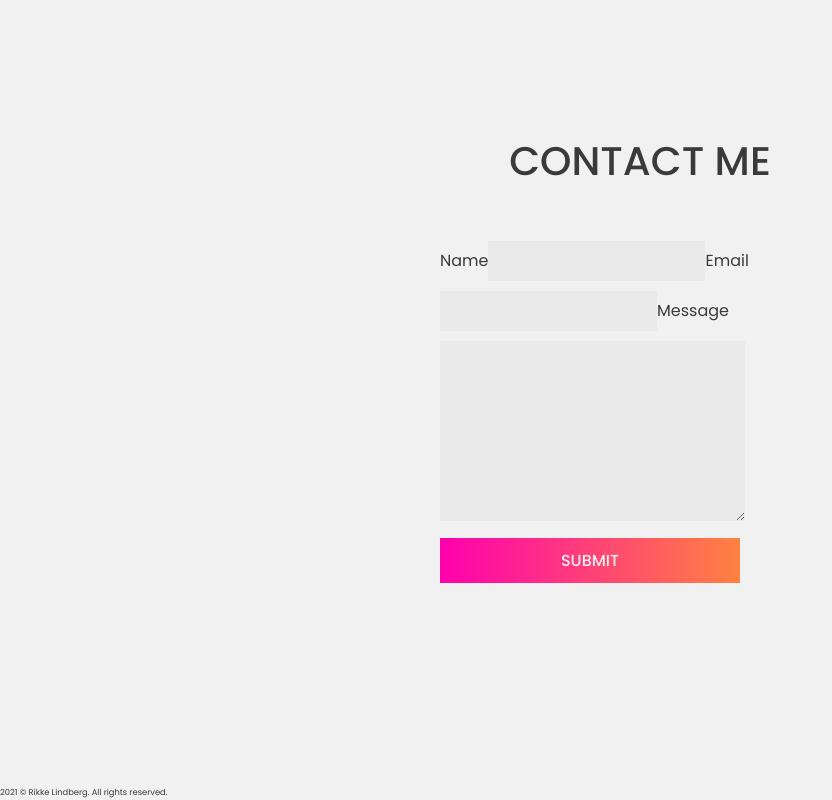
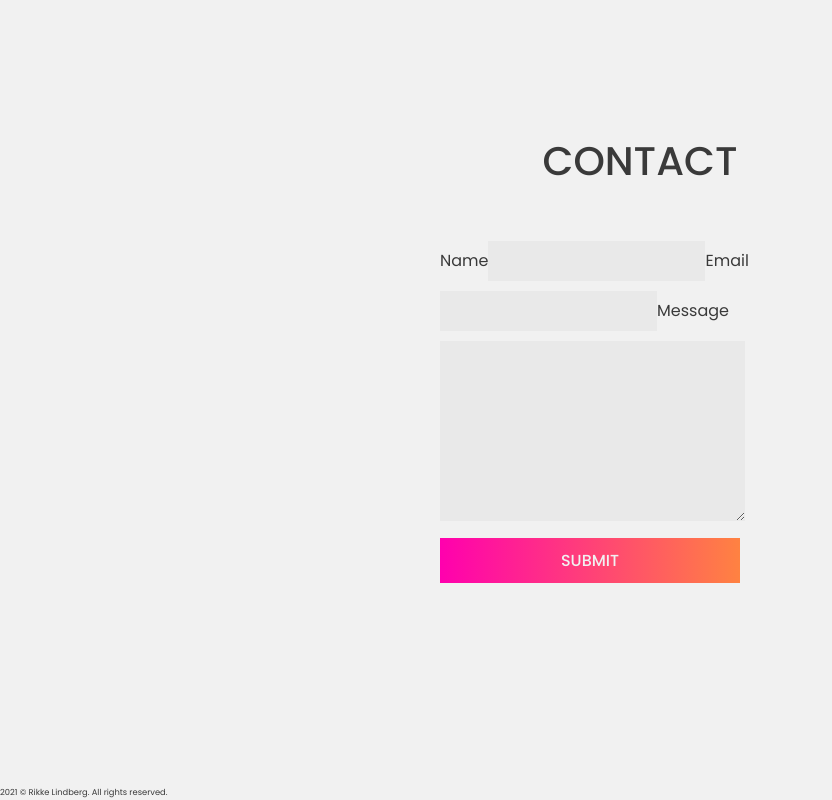
Before and after one commit to RikkeLindberg/portfolio-v2, a Next.js app: page / in a window 1280 px wide. Shown: the part 4115-4915 px from the top of the page, without its empty margins (0-832 px from the left). Built offline with nearby package versions, Linux system fonts and the light colour scheme.

Commit message:
change header content

```diff
--- a/components/sections/Contact.js
+++ b/components/sections/Contact.js
@@ -4,7 +4,7 @@ import Heading from '../typography/Heading';
 export default function Contact() {
     return (
         <section id="contact">
-            <Heading size="2" title="contact me"/>
+            <Heading size="2" title="Contact"/>
             <ContactForm />
         </section>
     )
```
